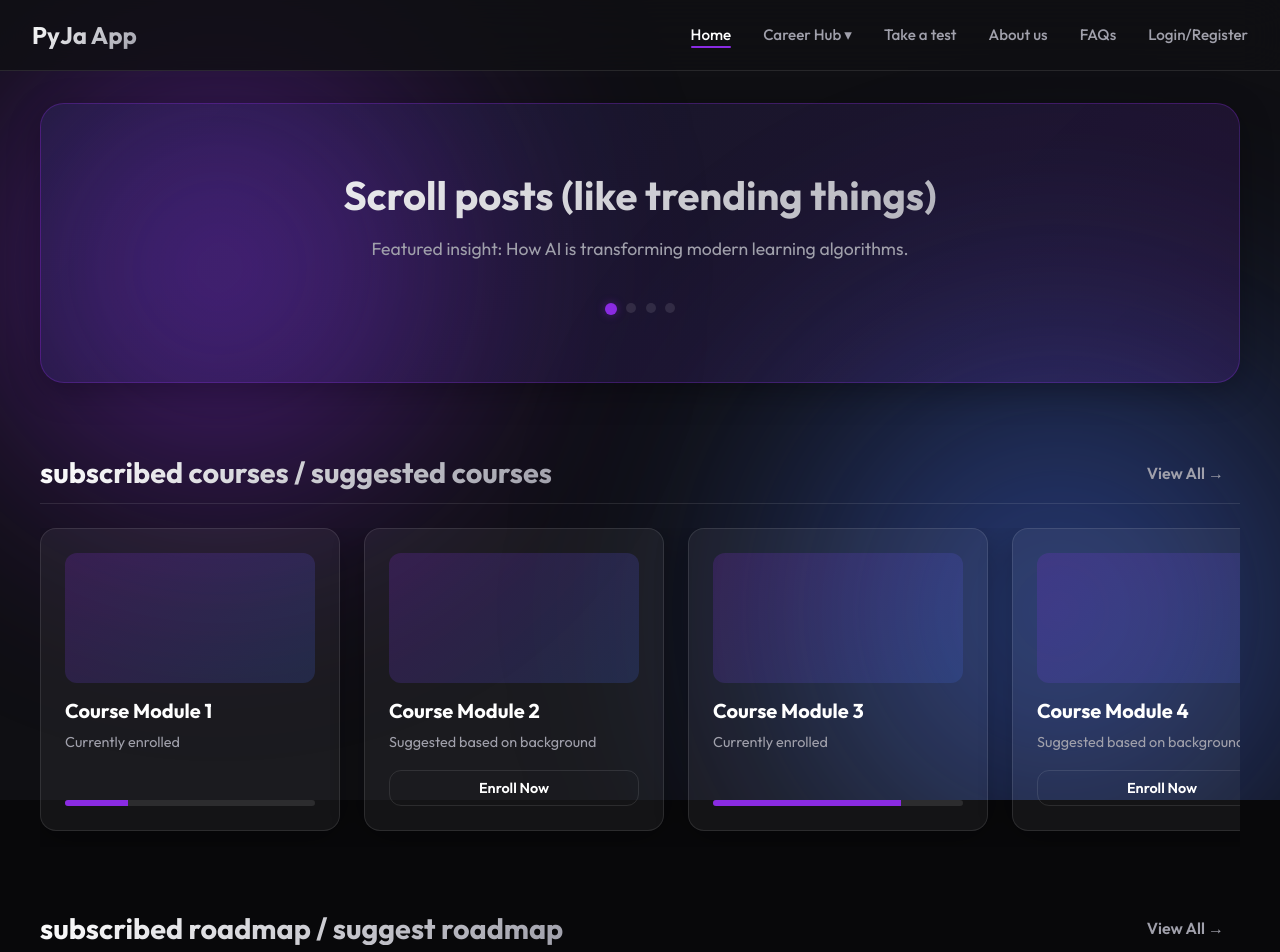
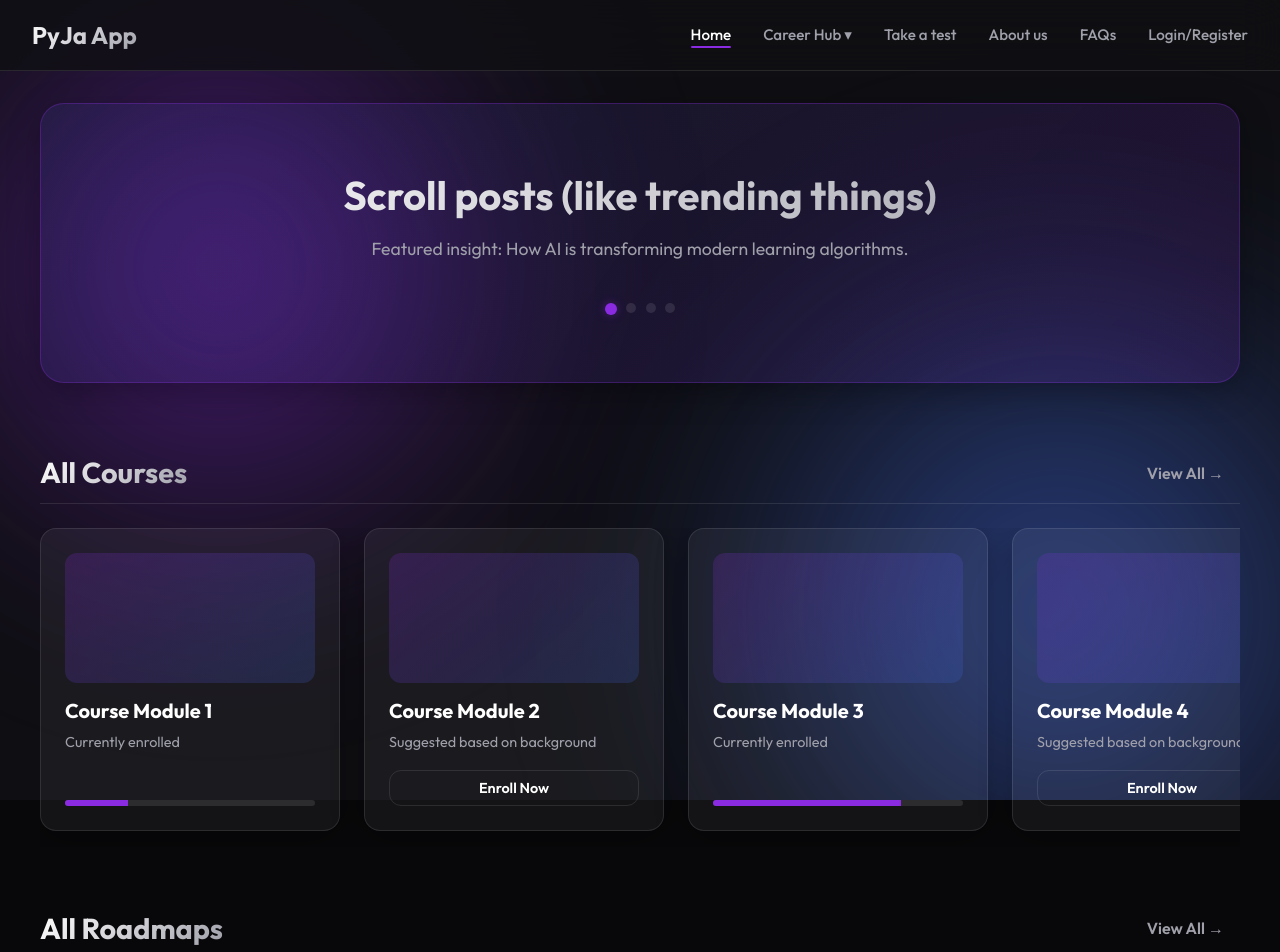
Before and after one commit to careerkinetic-bootcamp/careerkinetic-web, a React (Vite) app: page / in a window 1280 px wide. Shown: the top 952 px of the page. Built offline with nearby package versions, Linux system fonts and the light colour scheme; no server answers.

Commit message:
login setup

```diff
--- a/src/App.jsx
+++ b/src/App.jsx
@@ -36,8 +36,8 @@ function App() {
           {currentPage === 'courses' && <CoursesPage />}
           {currentPage === 'roadmaps' && <RoadmapsPage />}
           {currentPage === 'test' && <TakeTestPage />}
-          {currentPage === 'mentorship' && <MentorshipPage />}
-          {currentPage === 'opportunities' && <OpportunitiesPage />}
+          {currentPage === 'mentorship' && (isLoggedIn ? <MentorshipPage /> : <DashboardPage />)}
+          {currentPage === 'opportunities' && (isLoggedIn ? <OpportunitiesPage /> : <DashboardPage />)}
           {currentPage === 'about' && <AboutUsPage />}
           {currentPage === 'faqs' && <FaqPage />}
         </main>
--- a/src/components/DashboardPage.jsx
+++ b/src/components/DashboardPage.jsx
@@ -1,7 +1,9 @@
 import React from 'react';
+import { useAuth } from '../context/AuthContext';
 import './CoursesPage.css';
 
 const DashboardPage = () => {
+  const { isLoggedIn } = useAuth();
   return (
     <div className="courses-page fade-in-up delay-1" style={{ maxWidth: '1200px', margin: '0 auto', width: '100%', paddingBottom: '4rem' }}>
 
@@ -22,7 +24,7 @@ const DashboardPage = () => {
       {/* Subscribed / Suggested Courses */}
       <div className="fade-in-up delay-3" style={{ marginTop: '2.5rem' }}>
         <div style={{ display: 'flex', justifyContent: 'space-between', alignItems: 'center', marginBottom: '1.5rem', borderBottom: '1px solid rgba(255,255,255,0.1)', paddingBottom: '0.8rem' }}>
-          <h2 className="text-gradient" style={{ fontSize: '1.8rem', margin: 0 }}>subscribed courses / suggested courses</h2>
+          <h2 className="text-gradient" style={{ fontSize: '1.8rem', margin: 0 }}>{isLoggedIn ? 'Suggested Courses' : 'All Courses'}</h2>
           <button className="btn btn-text" style={{ padding: '0 1rem' }}>View All →</button>
         </div>
         <div style={{ display: 'flex', gap: '1.5rem', overflowX: 'auto', paddingBottom: '1rem' }}>
@@ -47,7 +49,7 @@ const DashboardPage = () => {
       {/* Subscribed / Suggested Roadmaps */}
       <div className="fade-in-up delay-4" style={{ marginTop: '2rem' }}>
         <div style={{ display: 'flex', justifyContent: 'space-between', alignItems: 'center', marginBottom: '1.5rem', borderBottom: '1px solid rgba(255,255,255,0.1)', paddingBottom: '0.8rem' }}>
-          <h2 className="text-gradient" style={{ fontSize: '1.8rem', margin: 0 }}>subscribed roadmap / suggest roadmap</h2>
+          <h2 className="text-gradient" style={{ fontSize: '1.8rem', margin: 0 }}>{isLoggedIn ? 'Suggested Roadmaps' : 'All Roadmaps'}</h2>
           <button className="btn btn-text" style={{ padding: '0 1rem' }}>View All →</button>
         </div>
         <div style={{ display: 'flex', gap: '1.5rem', overflowX: 'auto', paddingBottom: '1rem' }}>
--- a/src/components/Navbar.jsx
+++ b/src/components/Navbar.jsx
@@ -30,6 +30,9 @@ const Navbar = ({ currentPage = 'home', onPageChange = () => {}, isLoggedIn = fa
                onMouseEnter={e => { e.target.style.background = 'rgba(255,255,255,0.05)'; e.target.style.color = 'var(--primary)'; }}
                onMouseLeave={e => { e.target.style.background = 'transparent'; e.target.style.color = currentPage === 'roadmaps' ? 'var(--primary)' : 'var(--text-light)'; }}
                onClick={(e) => { e.preventDefault(); onPageChange('roadmaps'); }}>Roadmaps</a>
+
+            {isLoggedIn && (
+              <>
                 <a href="#"
                    style={{ display: 'block', padding: '0.8rem 1.2rem', color: currentPage === 'mentorship' ? 'var(--primary)' : 'var(--text-light)', textDecoration: 'none', fontSize: '0.95rem' }}
                    onMouseEnter={e => { e.target.style.background = 'rgba(255,255,255,0.05)'; e.target.style.color = 'var(--primary)'; }}
@@ -40,6 +43,8 @@ const Navbar = ({ currentPage = 'home', onPageChange = () => {}, isLoggedIn = fa
                    onMouseEnter={e => { e.target.style.background = 'rgba(255,255,255,0.05)'; e.target.style.color = 'var(--primary)'; }}
                    onMouseLeave={e => { e.target.style.background = 'transparent'; e.target.style.color = currentPage === 'opportunities' ? 'var(--primary)' : 'var(--text-light)'; }}
                    onClick={(e) => { e.preventDefault(); onPageChange('opportunities'); }}>Opportunities</a>
+              </>
+            )}
           </div>
         </li>
         <li>
```
Lines whose indentation alone changed are shown as unchanged.
